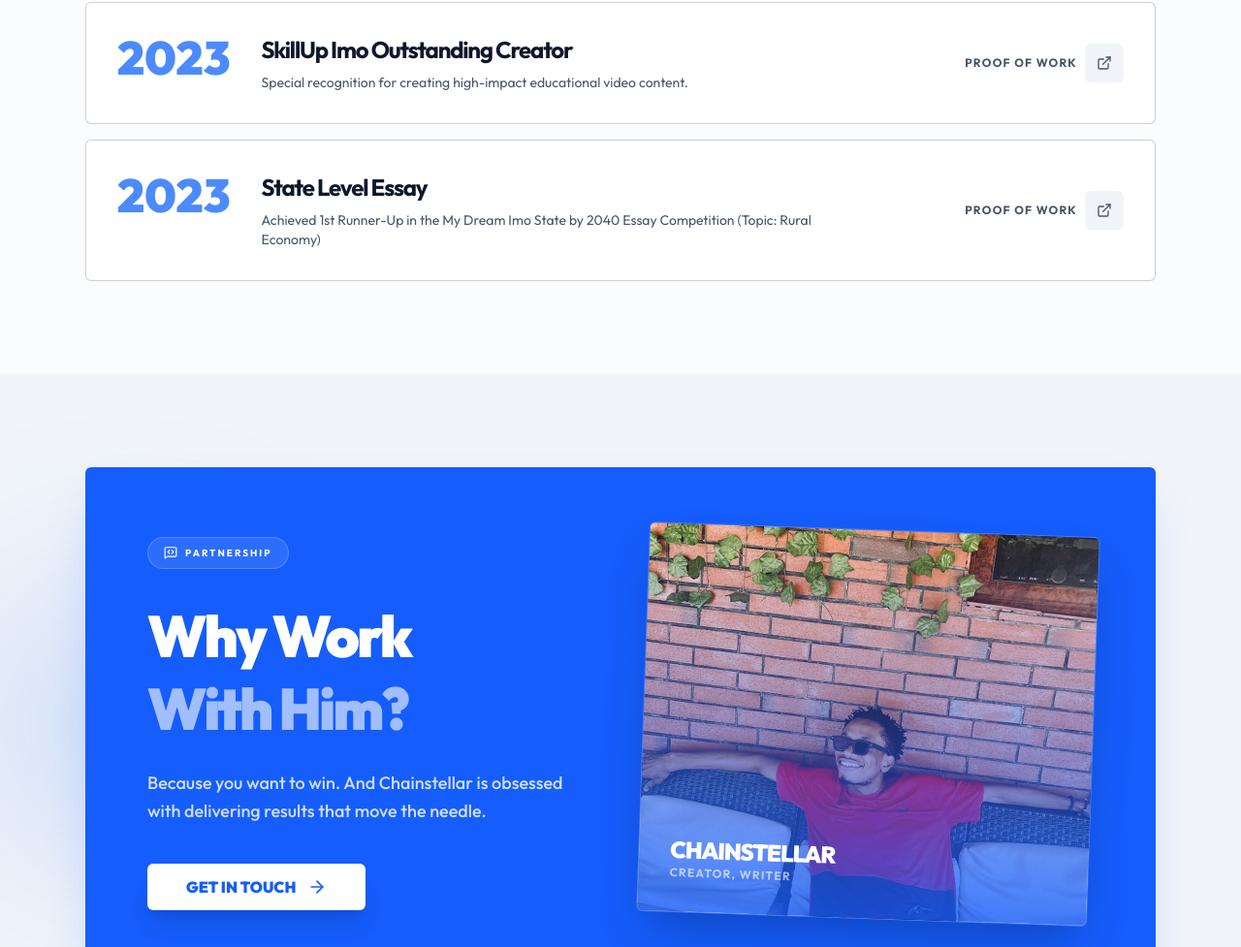
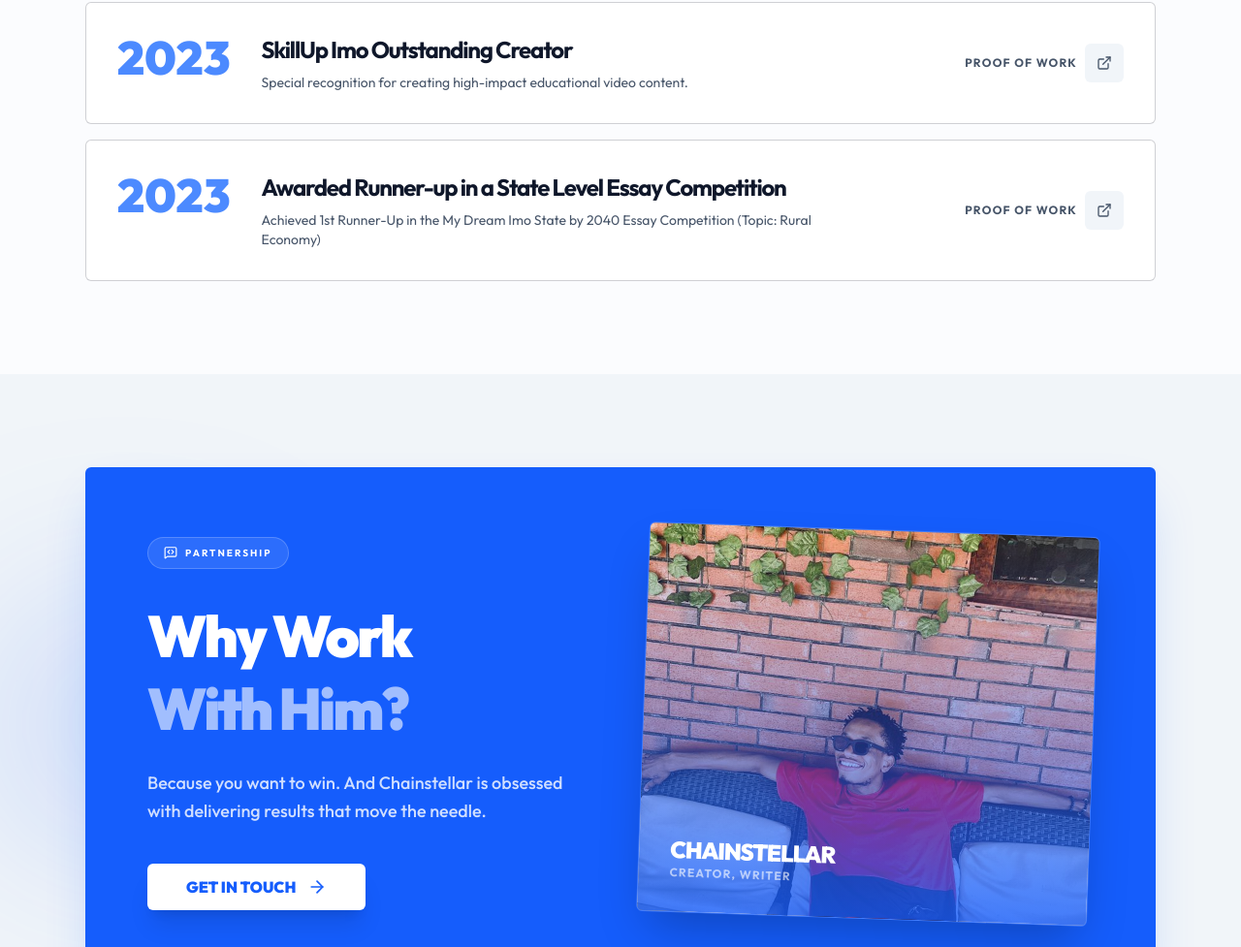
Before and after one commit to murpheus007/chainstellar, an Astro site: page / in a window 1280 px wide. Shown: the part 4324-5301 px from the top of the page at 97% size. Built offline with nearby package versions, Linux system fonts and the light colour scheme; Astro itself is replaced by a stand-in of ours.

Commit message:
Recognitions

```diff
--- a/src/sections/Recognition.jsx
+++ b/src/sections/Recognition.jsx
@@ -32,7 +32,7 @@ const recognitions = [
    },
    {
       id: 5,
-      title: 'State Level Essay',
+      title: 'Awarded Runner-up in a State Level Essay Competition',
       year: '2023',
       desc: 'Achieved 1st Runner-Up in the My Dream Imo State by 2040 Essay Competition (Topic: Rural Economy)',
       link: 'https://www.facebook.com/share/17CxQn2Nbu/?mibextid=wwXIfr',
```
